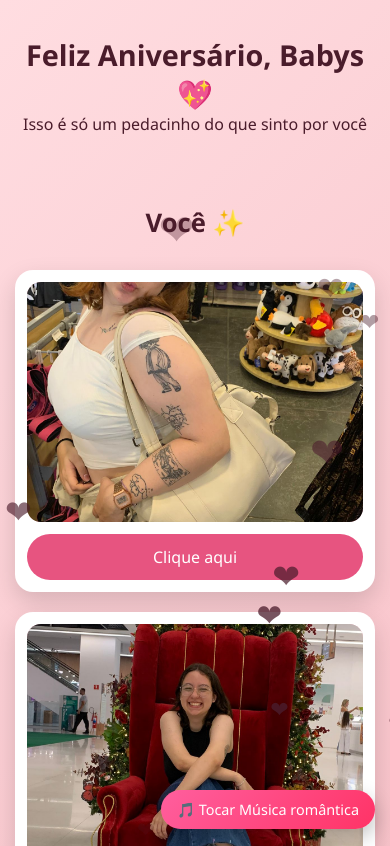
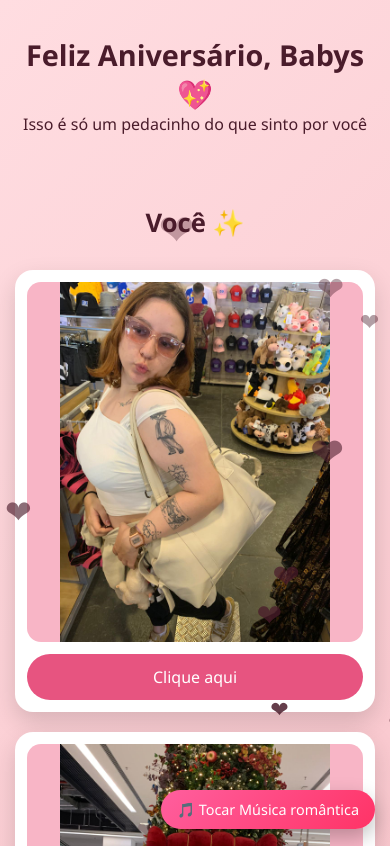
Before and after one commit to Duquinhas/presente-aniversario, a plain HTML site: page index.html in a window 390 px wide. Shown: the top 846 px of the page. Drawn offline with Linux system fonts and the light colour scheme.

Commit message:
ajustando css

```diff
--- a/css/style.css
+++ b/css/style.css
@@ -242,10 +242,11 @@ transition:.3s;
     padding: 12px;
   }
 
-  .card img {
-    height: 240px;
-    object-fit: cover; /* MELHOR PARA CELULAR */
-  }
+ .card img {
+  height: auto;          /* deixa a imagem definir a altura */
+  max-height: 360px;     /* limite pra não ficar gigante */
+  object-fit: contain;   /* nunca corta */
+}
 
   .card button {
     font-size: 1rem;
```
